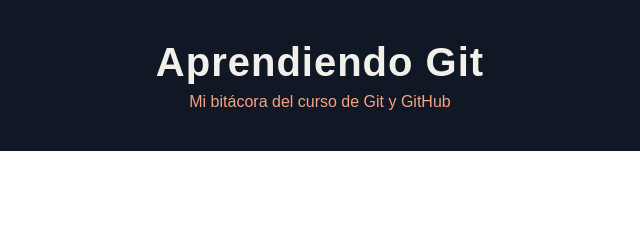
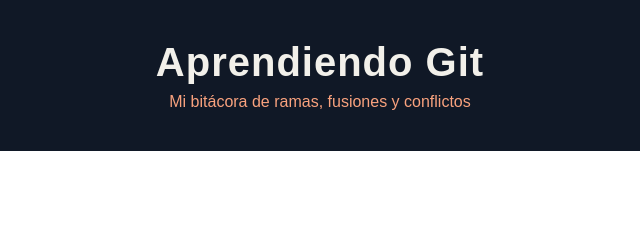
Before and after one commit to selimisaigomez-pixel/aprendiendo-git, a plain HTML site: page index.html in a window 1280 px wide. Shown: the top 240 px of the page, 320-960 px from the left. Drawn offline with Linux system fonts and the light colour scheme.

Commit message:
Cambia el subtítulo a ramas y fusiones

```diff
--- a/index.html
+++ b/index.html
@@ -10,7 +10,7 @@
 <body>
     <header>
         <h1>Aprendiendo Git</h1>
-        <p>Mi bitácora del curso de Git y GitHub</p>
+        <p>Mi bitácora de ramas, fusiones y conflictos</p>
     </header>
     <section>
         <h2>2.2 Mi primer repositorio</h2>
```
